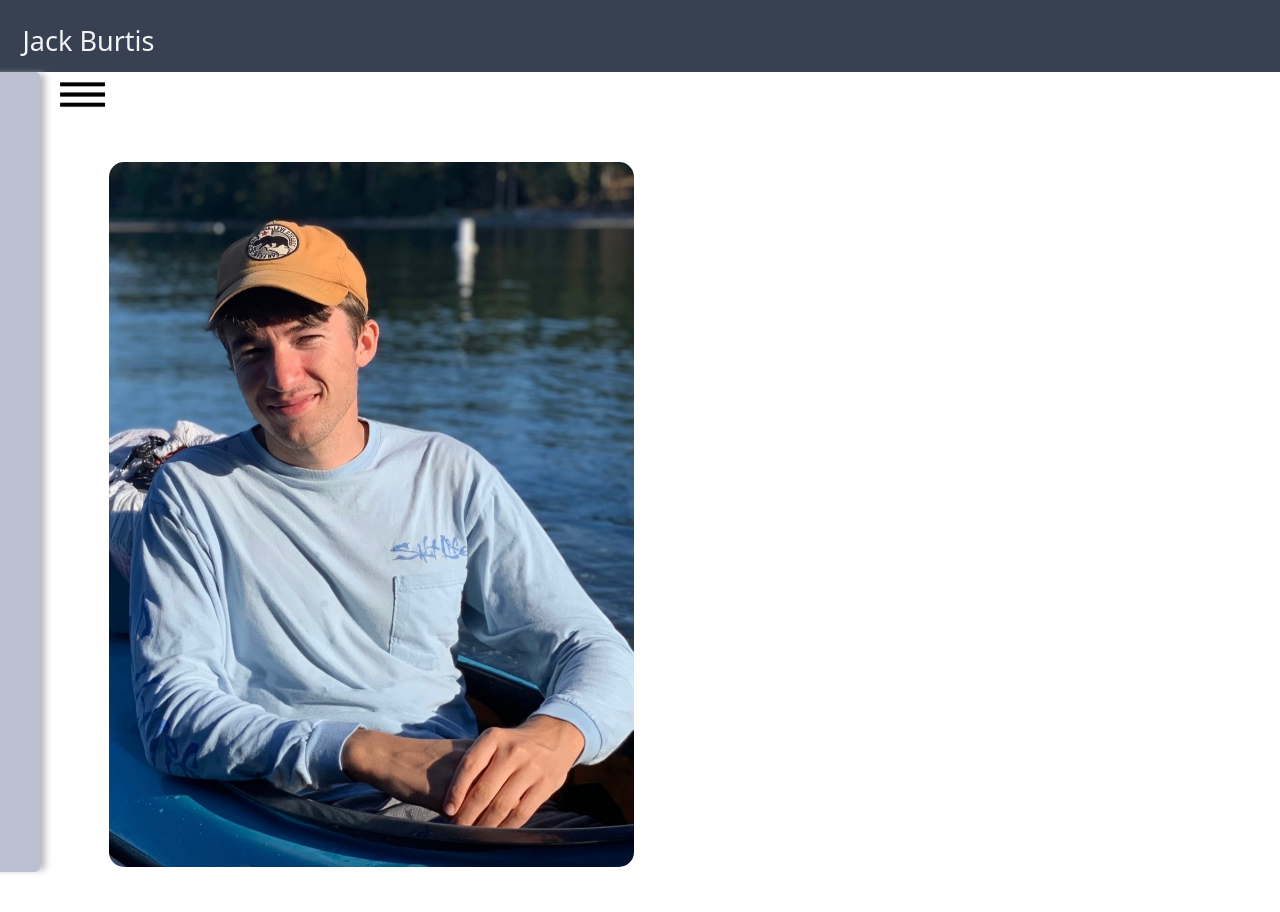
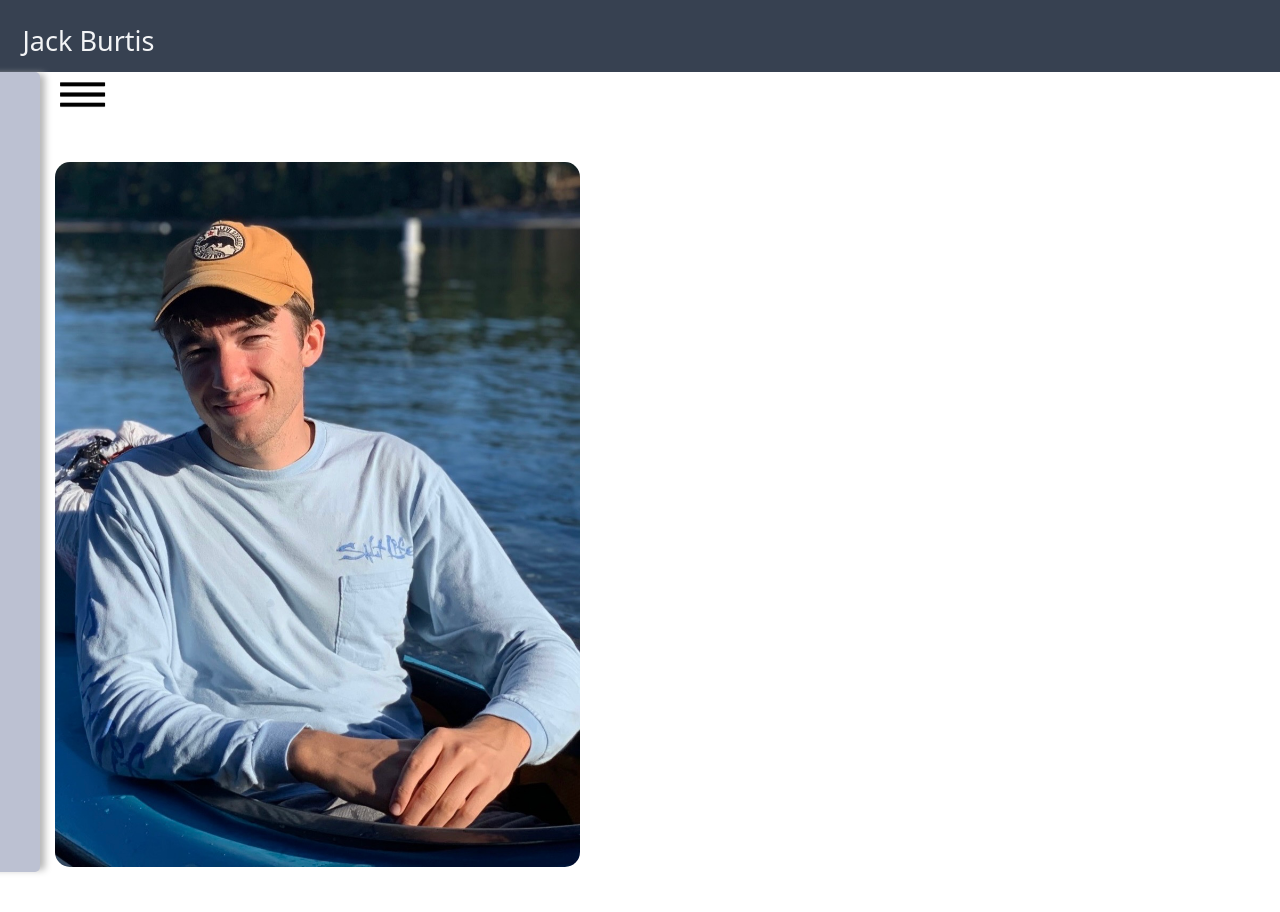
Before and after one commit to jburtis215/jackWebsite, a Next.js app: page / in a window 1280 px wide. Shown: the top 912 px of the page. Built offline with nearby package versions, Linux system fonts and the light colour scheme.

Commit message:
Fix text re-sizing

```diff
--- a/componentStyles/layout.module.css
+++ b/componentStyles/layout.module.css
@@ -1,11 +1,9 @@
 .container {
-    margin-left: 35px;
-    transition:  margin-left 1s;
+    margin-left: 55px;
 }
 
 .openContainer {
-    margin-left: 200px;
-    transition:  margin-left 1s;
+    margin-left: 165px;
 }
 
 .bodyContent {
@@ -13,11 +11,13 @@
     align-items: center;
     padding: 0 1rem;
     margin: 3rem auto 6rem;
+    transition:  margin-left 1s;
 }
 
 .header {
+    transition:  margin-left 1s;
     display: flex;
-    justify-content: space-evenly;
+    justify-content: center;
     margin-top: 5rem;
 }
 
--- a/componentStyles/navMenu/sideMenu.module.css
+++ b/componentStyles/navMenu/sideMenu.module.css
@@ -9,6 +9,7 @@
 }
 
 .sideMenu {
+    z-index:111;
     background-color: #bcc1d2;
     position: fixed;
     top: 4rem;
@@ -61,7 +62,7 @@
 
 .subCategory {
     height: 25px;
-    margin-top: 15px;
+    margin-top: 25px;
     font-weight: 300;
 }
 
@@ -76,7 +77,7 @@
 
 .standaloneMenuItem {
     font-weight: bolder;
-    height: 50px;
+    height: 30px;
     margin-bottom: 35px;
 }
 
--- a/components/templates/layout.js
+++ b/components/templates/layout.js
@@ -20,7 +20,7 @@ export default function Layout({header, title, children, home }) {
         <>
         <NavContainer> </NavContainer>
             <SideMenu open={menuOpen} onClick={() => changeMenu()}> </SideMenu>
-        <div className={menuOpen? styles.openContainer : styles.container}>
+        <div className={styles.container}>
             <Head>
                 <title>{title}</title>
                 <link rel="icon" href="/favicon.ico" />
@@ -37,25 +37,23 @@ export default function Layout({header, title, children, home }) {
                 <meta name="og:title" content={siteTitle} />
                 <meta name="twitter:card" content="summary_large_image" />
             </Head>
-            <header className={styles.header}>
+            <header className={styles.header + ' ' + (menuOpen ? styles.openContainer : '')}>
                 {home ? (
                     <>
                         <Image
                             priority
                             src="/images/canoePic.jpeg"
-                            className={utilStyles.profPic}
+                            className={utilStyles.profPic + ' ' + (menuOpen ? styles.openContainer : '')}
                             height={675}
                             width={525}
                             alt={name}
                         />
-                        <div className="text-center w-2/5">
-                        <h1 className={utilStyles.heading2Xl}>{name}</h1>
+                        <div className="text-center w-240 pl-10">
+                            <h1 className={utilStyles.heading2Xl}>{name}</h1>
                             <Paragraph>I'm a software developer with a passion for computer graphics, animation, and film.  I'm currently working out of Seattle.</Paragraph>
-
                             <Paragraph>
                             I have experience in both coding Graphics software and creating 3D animation using software such as Maya.
                             </Paragraph>
-
                             <Paragraph>Welcome to my website! I wrote it using Next.js/React frameworks. </Paragraph>
                         </div>
                     </>
--- a/styles/utils.module.css
+++ b/styles/utils.module.css
@@ -44,6 +44,7 @@
 .profPic {
     border-radius: 15px;
     animation: fadeIn ease 2s;
+    z-index:10;
     -webkit-animation: fadeIn ease 2s;
     -moz-animation: fadeIn ease 2s;
     -o-animation: fadeIn ease 2s;
--- a/tailwind.config.js
+++ b/tailwind.config.js
@@ -17,14 +17,13 @@ module.exports = {
       },
       width: {
         '4/5': '80%',
+        '120per':'101vw',
+        '240' :'900px'
       },
       height: {
         '4p': '4px',
         '60per':'65vh'
       },
-      width: {
-        '120per':'101vw'
-      },
     },
   },
   plugins: [],
```
